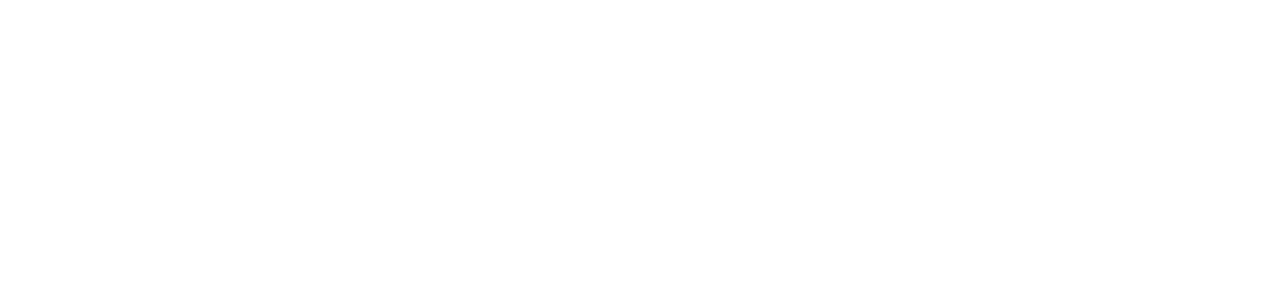
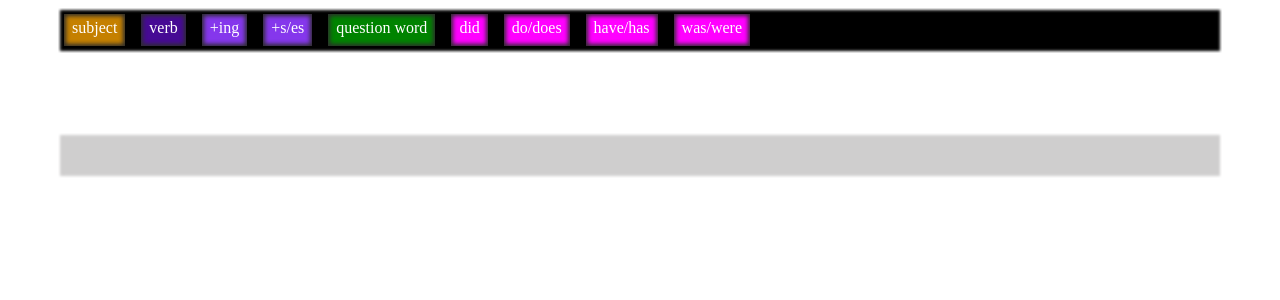
Before and after one commit to bmartin97/quick-grammar, a React (Vite) app: page / in a window 1280 px wide. Shown: the top 300 px of the page. Built offline with nearby package versions, Linux system fonts and the light colour scheme.

Commit message:
make home with test data

```diff
--- a/src/pages/Home.jsx
+++ b/src/pages/Home.jsx
@@ -1,5 +1,118 @@
+import { useState } from 'react';
+import DraggableItem from '../components/DraggableItem';
+import DropArea from '../components/DropArea';
+import styles from './Home.module.scss';
+
 function Home() {
-  return <div></div>;
+  const [grammars, setGrammars] = useState([
+    {
+      id: 1,
+      text: 'subject',
+      bgColor: 'textOrange'
+    },
+    {
+      id: 2,
+      text: 'verb',
+      bgColor: 'textPurple'
+    },
+    {
+      id: 3,
+      text: '+ing',
+      bgColor: 'textPurpleLight'
+    },
+    {
+      id: 4,
+      text: '+s/es',
+      bgColor: 'textPurpleLight'
+    },
+    {
+      id: 5,
+      text: 'question word',
+      bgColor: 'textGreen'
+    },
+    {
+      id: 6,
+      text: 'did',
+      bgColor: 'textMagenta'
+    },
+    {
+      id: 7,
+      text: 'do/does',
+      bgColor: 'textMagenta'
+    },
+    {
+      id: 8,
+      text: 'have/has',
+      bgColor: 'textMagenta'
+    },
+    {
+      id: 9,
+      text: 'was/were',
+      bgColor: 'textMagenta'
+    }
+  ]);
+  const [selectedGrammars, setSelectedGrammars] = useState([]);
+  const [draggedGrammar, setDraggedGrammar] = useState();
+
+  const onDrag = (event, draggedG) => {
+    event.preventDefault();
+    setDraggedGrammar(draggedG);
+  };
+
+  const onDrop = (event) => {
+    const isDraggedInGrammars = grammars.some((grammar) => {
+      return grammar.id === draggedGrammar.id;
+    });
+    const isDraggedInSelectedGrammars = selectedGrammars.some((grammar) => {
+      return grammar.id === draggedGrammar.id;
+    });
+
+    if (isDraggedInGrammars) {
+      const grammarsWithoutDragged = grammars.filter((grammar) => {
+        return grammar.id !== draggedGrammar.id;
+      });
+      setGrammars(grammarsWithoutDragged);
+    } else {
+      setGrammars([...grammars, draggedGrammar]);
+    }
+
+    if (isDraggedInSelectedGrammars) {
+      const selectedGrammarsWithoutDragged = selectedGrammars.filter(
+        (grammar) => {
+          return grammar.id !== draggedGrammar.id;
+        }
+      );
+      setSelectedGrammars(selectedGrammarsWithoutDragged);
+    } else {
+      setSelectedGrammars([...selectedGrammars, draggedGrammar]);
+    }
+  };
+
+  return (
+    <div className={styles.home}>
+      <DropArea
+        color={'dopAreaStart'}
+        onDrop={(event) => onDrop(event)}
+        children={grammars.map((grammar, index) => (
+          <DraggableItem
+            key={index}
+            text={grammar.text}
+            color={grammar.bgColor}
+            onDrag={(event) => onDrag(event, grammar)}></DraggableItem>
+        ))}></DropArea>
+
+      <DropArea
+        color={'dopAreaEnd'}
+        onDrop={(event) => onDrop(event)}
+        children={selectedGrammars.map((grammar, index) => (
+          <DraggableItem
+            key={index}
+            text={grammar.text}
+            color={grammar.bgColor}
+            onDrag={(event) => onDrag(event, grammar)}></DraggableItem>
+        ))}></DropArea>
+    </div>
+  );
 }
 
 export default Home;
```
